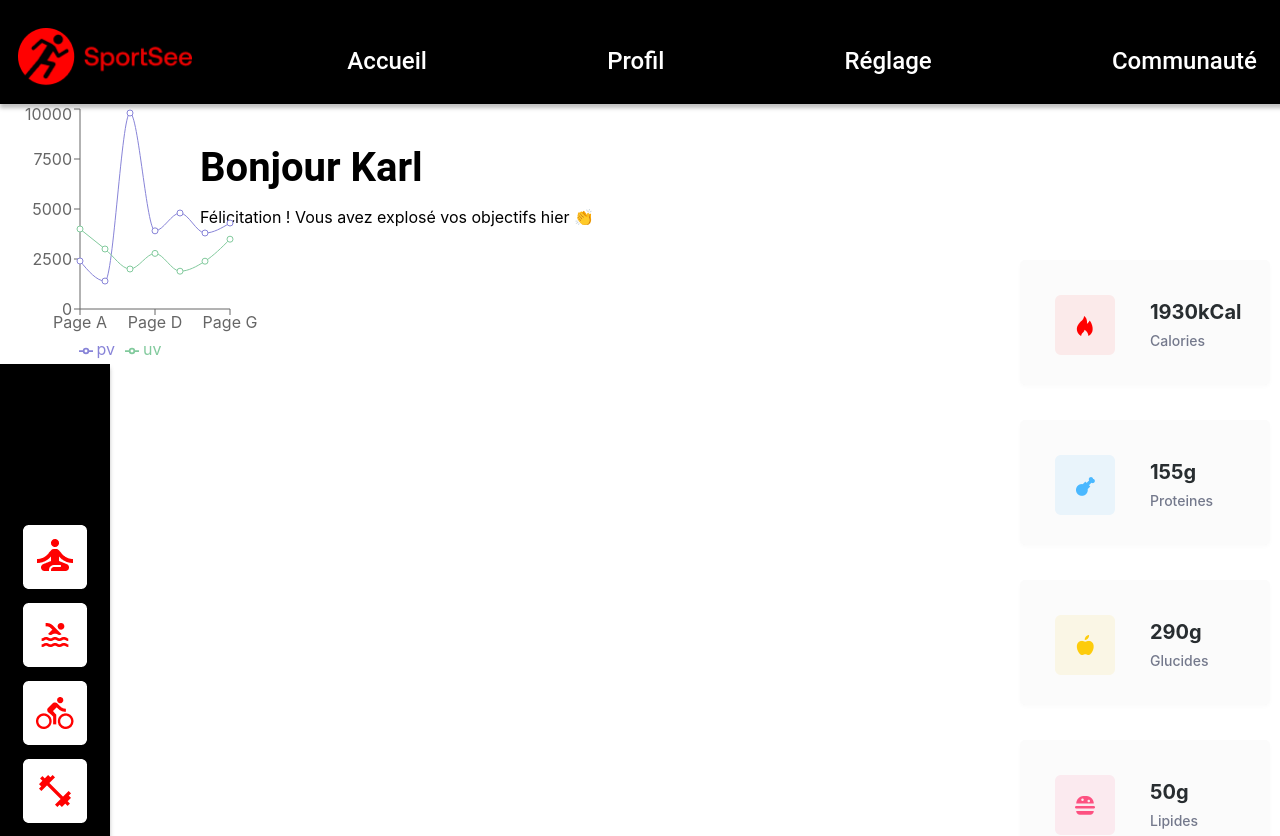
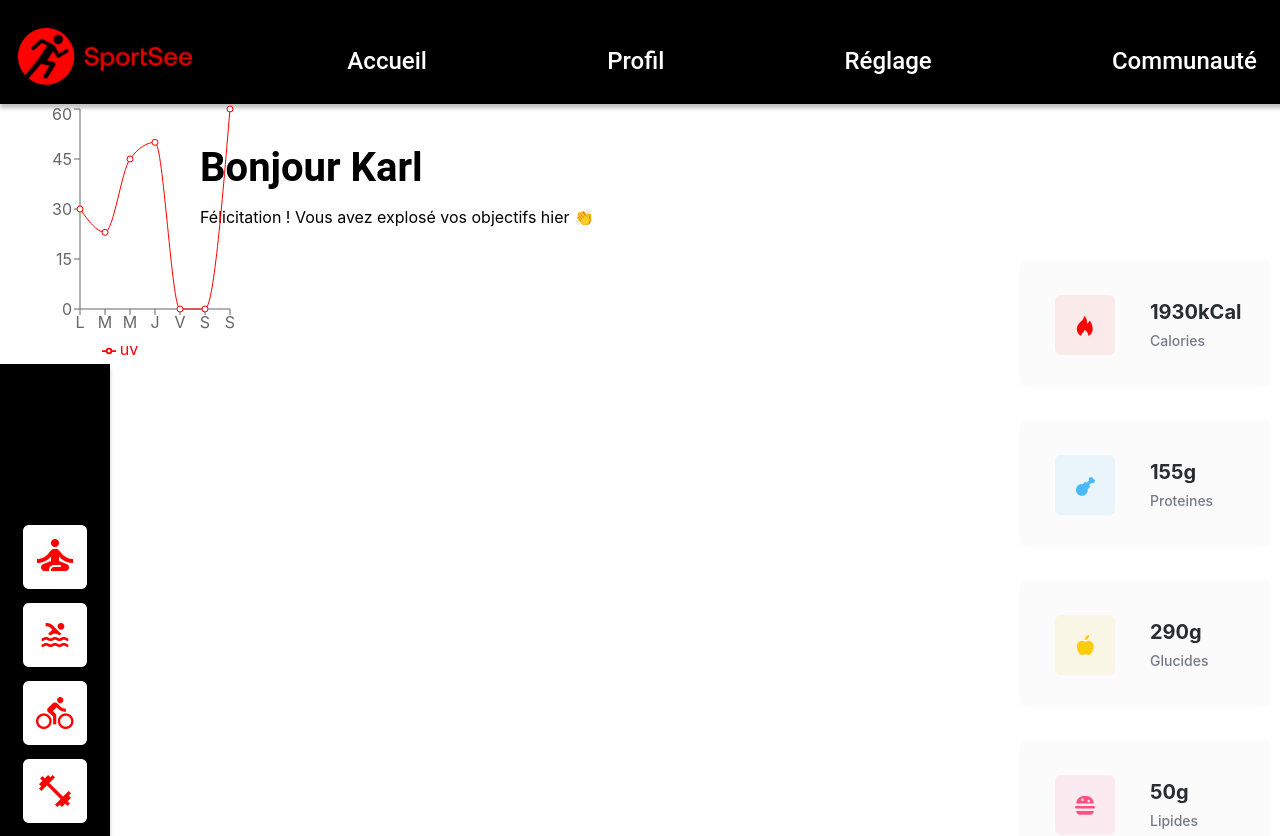
Before and after one commit to MaximilienProville75/MaximilienProville75-Proville_P12_22012022, a React (Create React App) app in the folder sportsee/: page / in a window 1280 px wide. Shown: the top 836 px of the page. Built offline with nearby package versions, Linux system fonts and the light colour scheme.

Commit message:
26-01 14:37 --> DailyGraph Update

```diff
--- a/sportsee/src/components/DashBoard/ObjectifGraph/ObjectifGraph.js
+++ b/sportsee/src/components/DashBoard/ObjectifGraph/ObjectifGraph.js
@@ -7,50 +7,37 @@ import {
   YAxis,
   Tooltip,
   Legend,
+  Label,
 } from "recharts";
 
 const data = [
   {
-    name: "Page A",
-    uv: 4000,
-    pv: 2400,
-    amt: 2400,
+    name: "L",
+    uv: 30,
   },
   {
-    name: "Page B",
-    uv: 3000,
-    pv: 1398,
-    amt: 2210,
+    name: "M",
+    uv: 23,
   },
   {
-    name: "Page C",
-    uv: 2000,
-    pv: 9800,
-    amt: 2290,
+    name: "M",
+    uv: 45,
   },
   {
-    name: "Page D",
-    uv: 2780,
-    pv: 3908,
-    amt: 2000,
+    name: "J",
+    uv: 50,
   },
   {
-    name: "Page E",
-    uv: 1890,
-    pv: 4800,
-    amt: 2181,
+    name: "V",
+    uv: 0,
   },
   {
-    name: "Page F",
-    uv: 2390,
-    pv: 3800,
-    amt: 2500,
+    name: "S",
+    uv: 0,
   },
   {
-    name: "Page G",
-    uv: 3490,
-    pv: 4300,
-    amt: 2100,
+    name: "S",
+    uv: 60,
   },
 ];
 
@@ -62,13 +49,13 @@ function ObjectifGraph() {
         height={260}
         data={data}
         margin={{ top: 5, right: 30, left: 20, bottom: 5 }}
+        backgroundColor="#FF0000"
       >
-        <XAxis dataKey="name" />
+        <XAxis dataKey="name"></XAxis>
         <YAxis />
         <Tooltip />
         <Legend />
-        <Line type="monotone" dataKey="pv" stroke="#8884d8" />
-        <Line type="monotone" dataKey="uv" stroke="#82ca9d" />
+        <Line type="monotone" dataKey="uv" stroke="#FF0000" />
       </LineChart>
     </div>
   );
```
